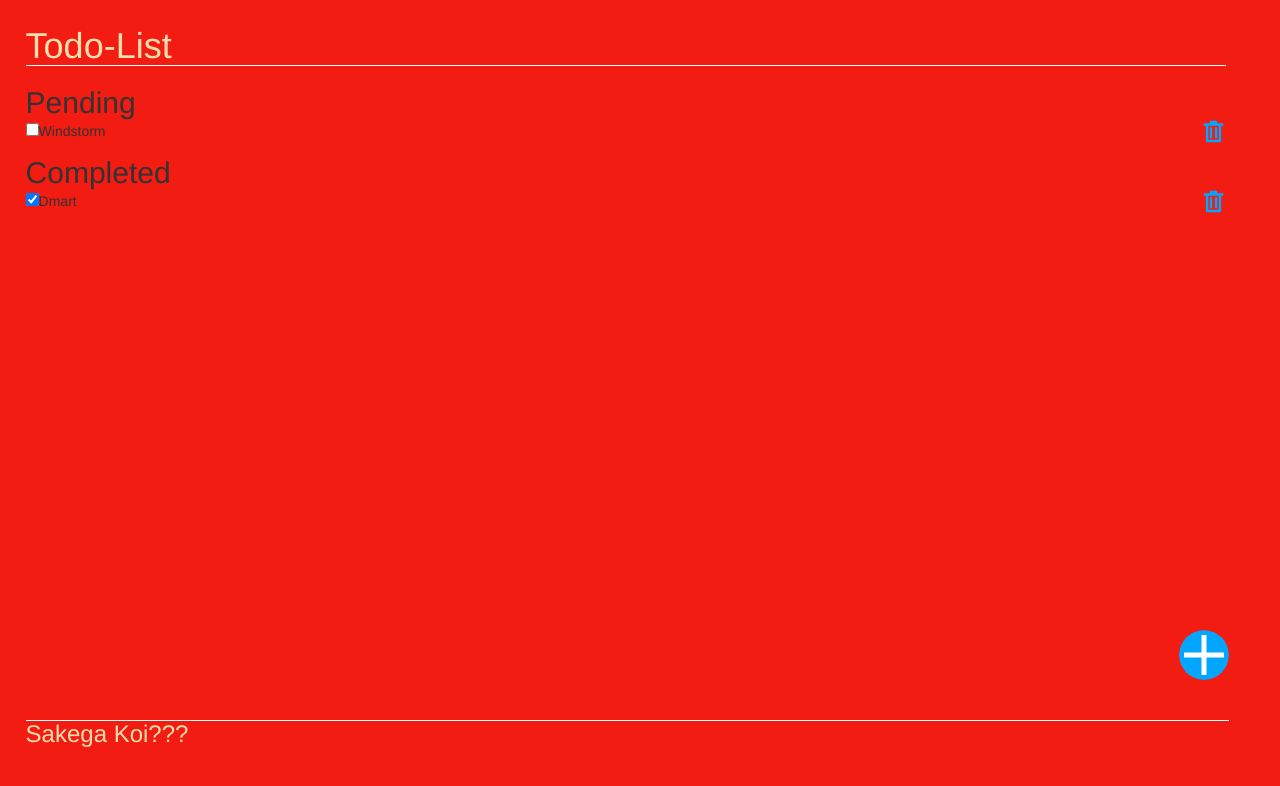
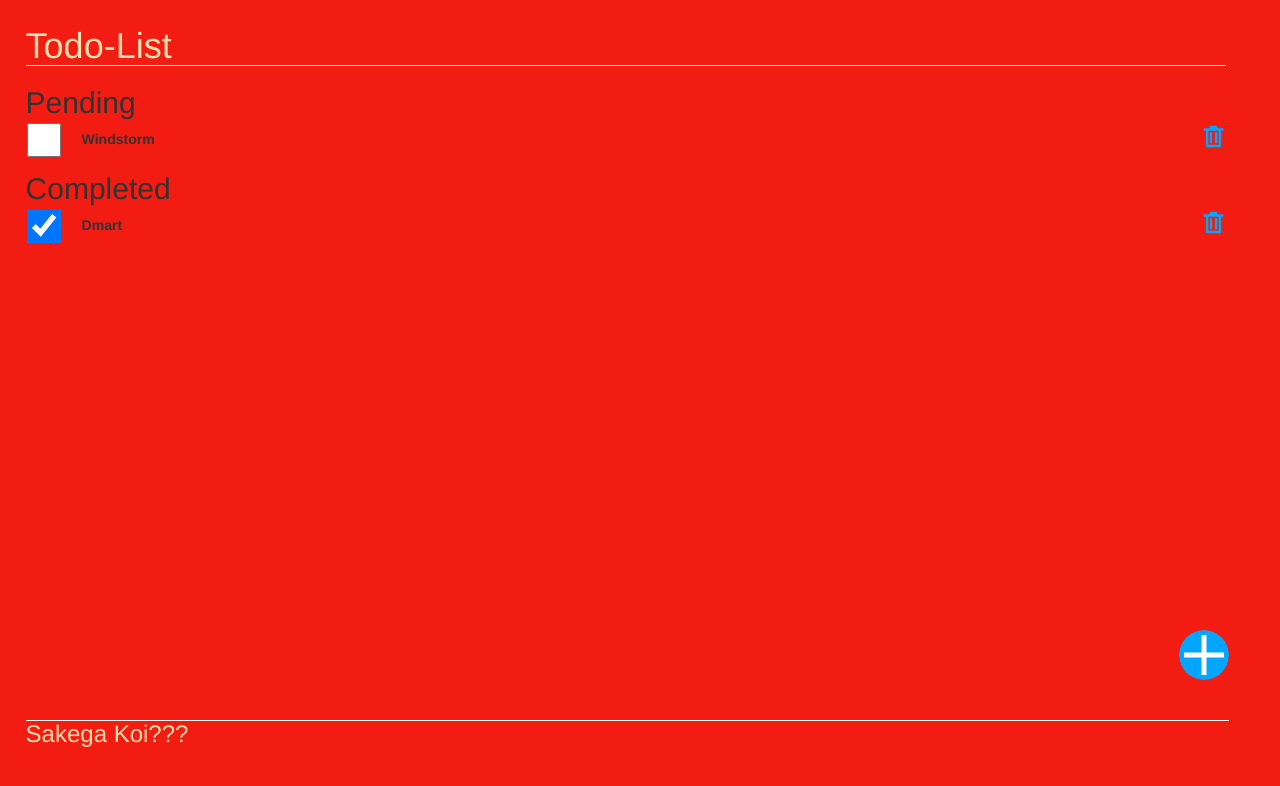
Before and after one commit to ramkdas12/ToDoList, an Angular app in the folder todoList/: page / in a window 1280 px wide. Shown: the top 786 px of the page. Built offline with nearby package versions, Linux system fonts and the light colour scheme.

Commit message:
Css Fix for alignment of Item Row

```diff
--- a/todoList/src/app/modal/modal.component.ts
+++ b/todoList/src/app/modal/modal.component.ts
@@ -13,13 +13,13 @@ export class ModalComponent implements OnInit {
     @Input() openModal: Boolean;
     @Output() openModalStatusChange = new EventEmitter<Boolean>();
 
-    item =  new List();
+    item = new List();
 
     ngOnInit(): void {
 
     }
 
-    updateList = function(){
+    updateList = function () {
         this.item.id = this.list.length;
         this.item.completed = false;
         var test = this.item;
--- a/todoList/src/app/section/section.component.css
+++ b/todoList/src/app/section/section.component.css
@@ -32,8 +32,18 @@ section {
     height: 25px;
     width: 25px;
     background: url(../images/trash.svg) no-repeat;
+    margin-top: 5px;
 }
 
 .delete:hover{
     box-shadow: 1px 5px 3px;
 }
+
+.form-group{
+    line-height: 25px;
+}
+
+.title{
+    padding-left: 20px;
+    padding-top: 7px;
+}
--- a/todoList/src/app/section/section.component.html
+++ b/todoList/src/app/section/section.component.html
@@ -3,20 +3,30 @@
         <h2>Pending</h2>
         <div *ngFor='let item of list; let i = index'>
             <div *ngIf='!item.completed' class="form-group clear">
-                <input type='checkbox' class='' [(ngModel)]='item.completed' name='{{item.title}}' />
-                <span>{{item.title}}</span>
-                <div class='delete right clear' (click)='deleteList(i)'></div>
+                <div class='inlineBlock width3Per'>
+                    <input type='checkbox' id='{{item.id}}' class='checkbox form-control' [(ngModel)]='item.completed' name='{{item.title}}'>
+                </div>
+                <div class='width80Per inlineBlock title'>
+                    <label for='{{item.id}}'>{{item.title}}</label>
+                </div>
+                <div class='delete right inlineBlock width3Per' (click)='deleteList(i)'></div>
             </div>
+            <div class='clear'></div>
         </div>
     </div>
     <div>
         <h2>Completed</h2>
         <div *ngFor='let item of list; let i = index'>
             <div *ngIf='item.completed' class="form-group clear">
-                <input type='checkbox' class='' [(ngModel)]='item.completed' name='{{item.title}}' />
-                <span>{{item.title}}</span>
-                <div class='delete right clear' (click)='deleteList(i)'></div>
+                <div class='inlineBlock width3Per'>
+                    <input type='checkbox' id='{{item.id}}' class='checkbox form-control' [(ngModel)]='item.completed' name='{{item.title}}'>
+                </div>
+                <div class='width80Per inlineBlock title'>
+                    <label for='{{item.id}}'>{{item.title}}</label>
+                </div>
+                <div class='delete right inlineBlock width3Per' (click)='deleteList(i)'></div>
             </div>
+            <div class='clear'></div>
         </div>
     </div>
     <div class='container' [hidden]='!openModal'>
--- a/todoList/src/styles.css
+++ b/todoList/src/styles.css
@@ -60,3 +60,16 @@ h5 {
 .clear {
     clear: both;
 }
+
+.inlineBlock{
+    display: inline-block;
+    vertical-align: middle;
+}
+
+.width3Per{
+    width: 3%;
+}
+
+.width80Per{
+    width: 80%;
+}
```
